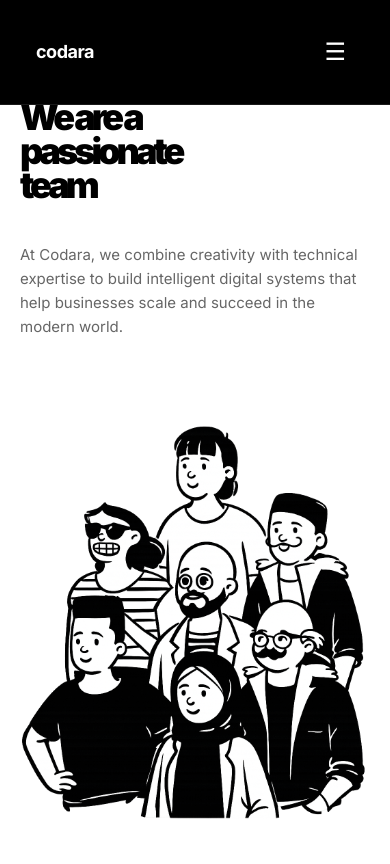
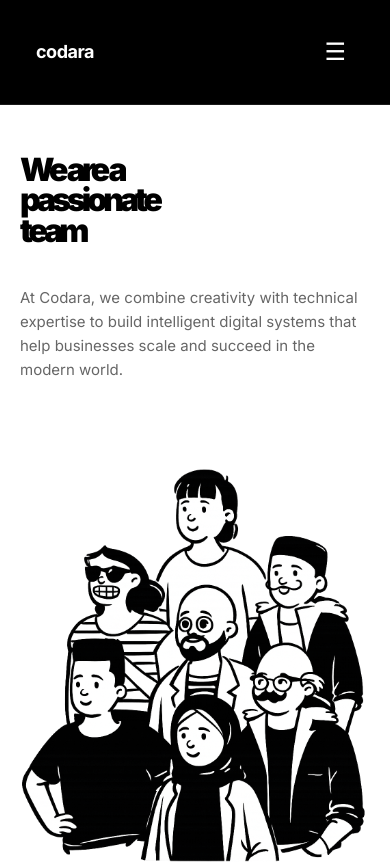
Before and after one commit to adxtya-codes/Codara, a Next.js app in the folder Desktop/codara/: page /about in a window 390 px wide. Shown: the top 864 px of the page. Built offline with nearby package versions, Linux system fonts and the light colour scheme.

Commit message:
Fix About page: increase top margin to prevent header cutoff (100px/90px)

```diff
--- a/Desktop/codara/app/globals.css
+++ b/Desktop/codara/app/globals.css
@@ -2555,3 +2555,27 @@ body {
         border-radius: 0 0 20px 20px !important;
     }
 }
+
+/* Fix About page - ensure header is fully visible with more margin */
+@media (max-width: 768px) {
+    .about-hero {
+        margin-top: 100px !important;
+        padding-top: 60px !important;
+    }
+
+    .about-hero-headline {
+        margin-top: 20px !important;
+    }
+}
+
+@media (max-width: 480px) {
+    .about-hero {
+        margin-top: 90px !important;
+        padding-top: 50px !important;
+    }
+
+    .about-hero-headline {
+        margin-top: 15px !important;
+        font-size: 32px !important;
+    }
+}
```
